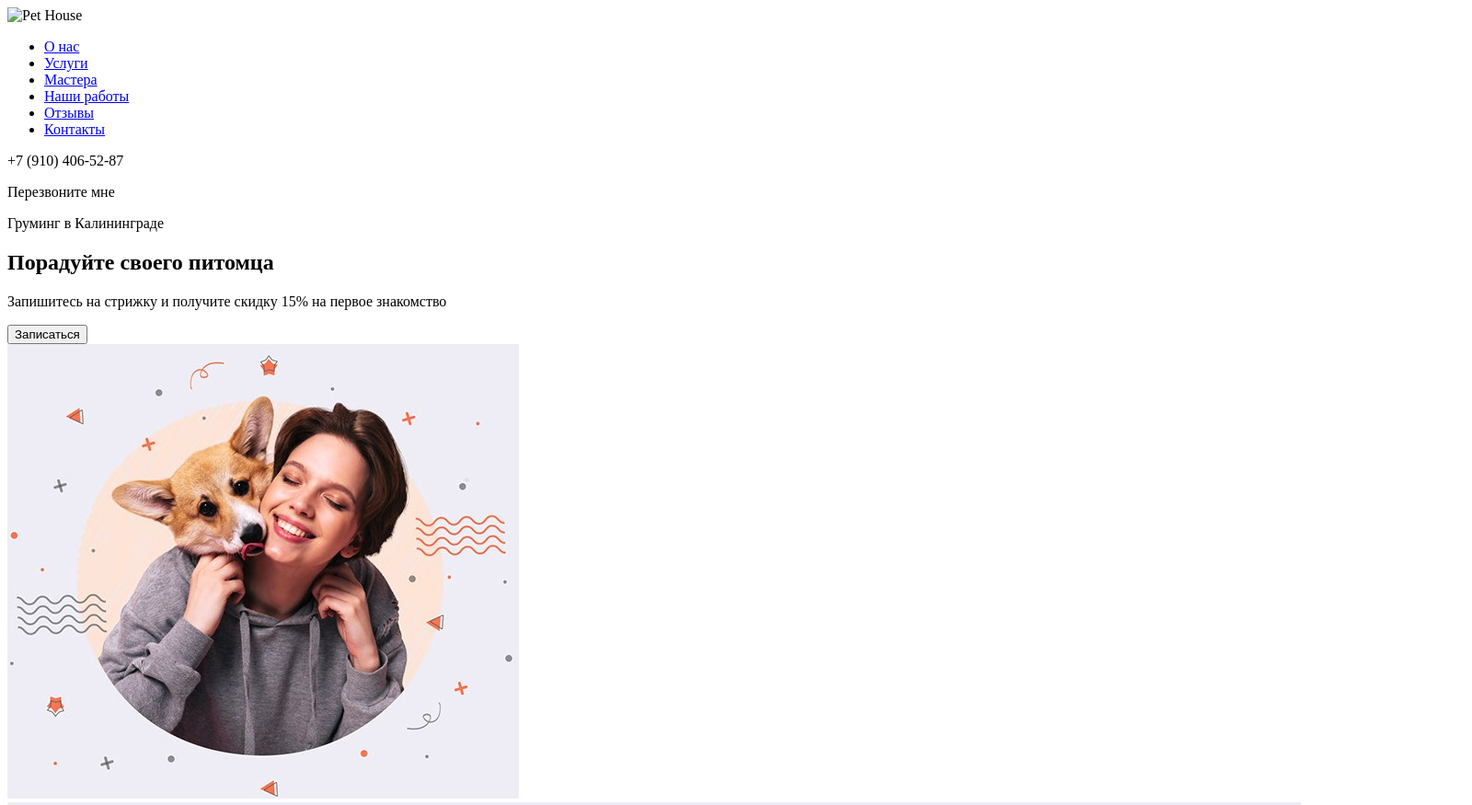
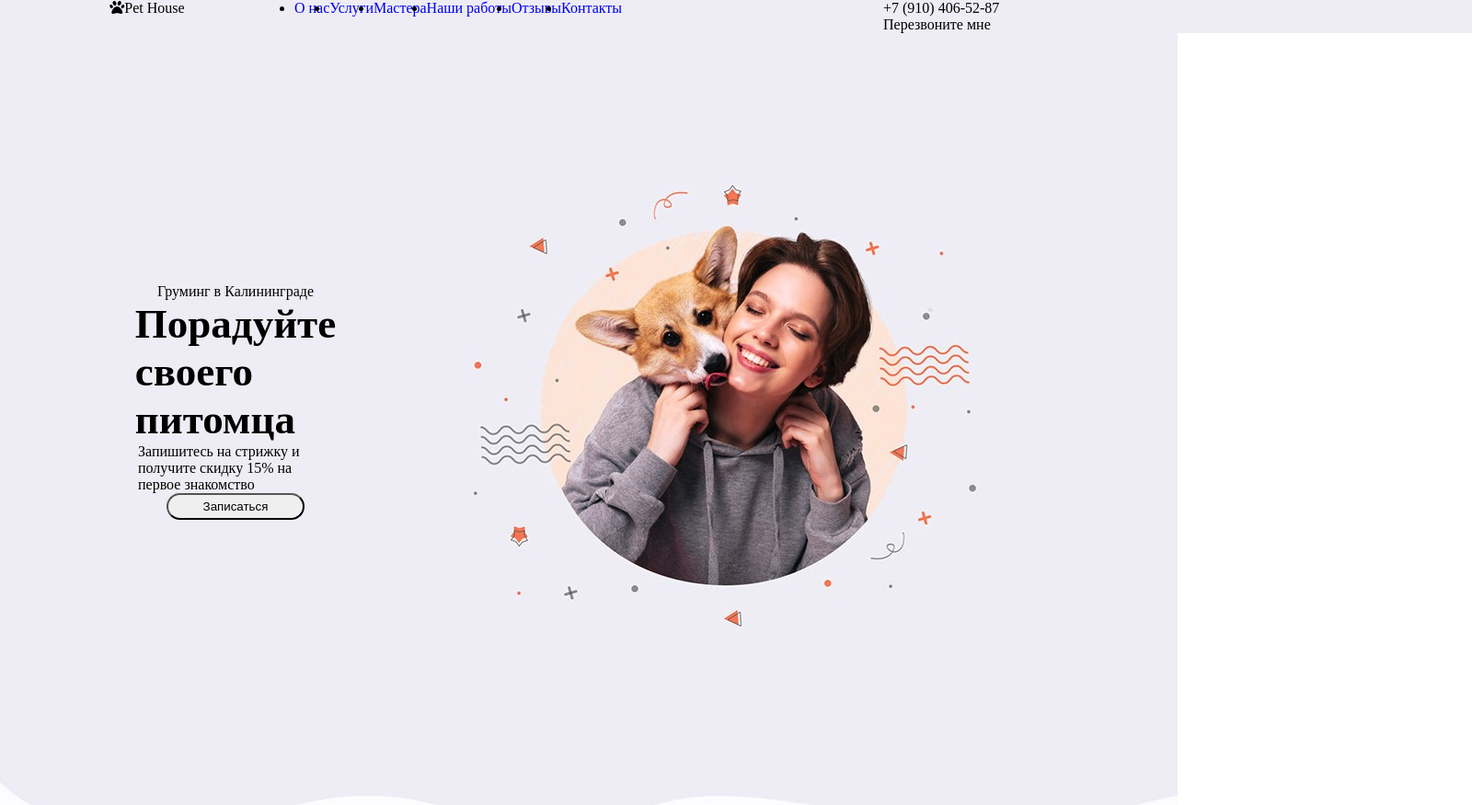
Before and after one commit to feelmewaves/groomingsite, a plain HTML site: page index.html in a window 1280 px wide. Shown: the top 875 px of the page at 92% size, 1600 px wide, since content can reach past the window. Drawn offline with Linux system fonts and the light colour scheme.

Commit message:
Add files via upload

```diff
--- a/index.html
+++ b/index.html
@@ -1,24 +1,30 @@
 <!DOCTYPE html>
 <html>
 <head>
-    <meta http-equiv="content-type" content="text/html"; charset="UTF-8">
+    <script src="https://use.fontawesome.com/b5081e6587.js"></script>
+    <meta http-equiv="content-type" content="text/html" ; charset="UTF-8">
     <title>Pet House</title>
-    <link href="style.css" rel="stylesheet" type="text/css"/>
+
+    <link rel="stylesheet" href="style.css" />
 </head>
 <body>
     <header>
-        <img src="/logo.png" alt="Pet House">
+        <div class="header_logo">
+            <i class="fa fa-paw" aria-hidden="true"></i>
+            <p>Pet House</p>
+        </div>
+
         <nav id="menu">
-            <ul>
-                <li><a href="/">О нас</a></li>
-                <li><a href="/">Услуги</a></li>
-                <li><a href="/">Мастера</a></li>
-                <li><a href="/">Наши работы</a></li>
-                <li><a href="/">Отзывы</a></li>
-                <li><a href="/">Контакты</a></li>
+            <ul class="menu">
+                <li class="menu"><a href="/">О нас</a></li>
+                <li class="menu"><a href="/">Услуги</a></li>
+                <li class="menu"><a href="/">Мастера</a></li>
+                <li class="menu"><a href="/">Наши работы</a></li>
+                <li class="menu"><a href="/">Отзывы</a></li>
+                <li class="menu"><a href="/">Контакты</a></li>
             </ul>
         </nav>
-        <div>
+        <div class="header_phone">
             <p> +7 (910) 406-52-87</p>
             <p>Перезвоните мне</p>
         </div>
@@ -32,12 +38,13 @@
             <button id="button">Записаться</button>
         </div>
         <div class="secfirst_img">
-            <img src="media/baner.jpg"/>
+            <img src="media/baner.jpg" />
         </div>
     </section>
-    <img src="media/line.jpg"/>
+    <img class="baner_img" src="media/line.jpg"  />
     <!-- о нас-->
     <section id="second">
+
         <h1>Почему нам доверяют</h1>
         <div class="secsecond_img">
             <img src="media/aboutus.jpg"/>
--- a/style.css
+++ b/style.css
@@ -0,0 +1,81 @@
+*{
+    margin:0;
+    padding:0;
+    box-sizing: border-box;
+}
+
+body{
+
+
+}
+header{
+display:flex;
+width : 1600px;
+
+}
+h1{
+   font-size: 45px;
+}
+
+.header_logo {
+    display:inline-flex;
+    justify-content: center;
+    width: 20%;
+    flex-direction:row;
+}
+.fa {
+    display: flex;
+    font: normal normal normal 16px/1 FontAwesome;
+    font-size: inherit;
+    text-rendering: auto;
+
+}
+
+nav {
+
+    width: 40%;
+
+}
+ul.menu {
+    display: flex;
+    flex-direction: row;
+}
+li.menu {
+    text-decoration: none;
+}
+.baner_img{
+    width: 100%;
+}
+header, #first {
+    background-color: #eeedf5;
+}
+#first{
+    display: flex;
+    width: 100%;
+    height: 100vh;
+
+}
+.secfirst_box{
+    display: flex;
+    flex-direction: column;
+    width: 40%;
+    padding-left: 150px;
+    padding-right: 150px;
+    justify-content: center;
+    align-items: center;
+    text-align: left;
+
+}
+#button{
+    width: 150px;
+    padding: 5px 5px;
+    border-radius: 15px;
+}
+.secfirst_img{
+    display: flex;
+    justify-content: center;
+    align-items: center;
+}
+a{
+    text-decoration: none;
+}
```
